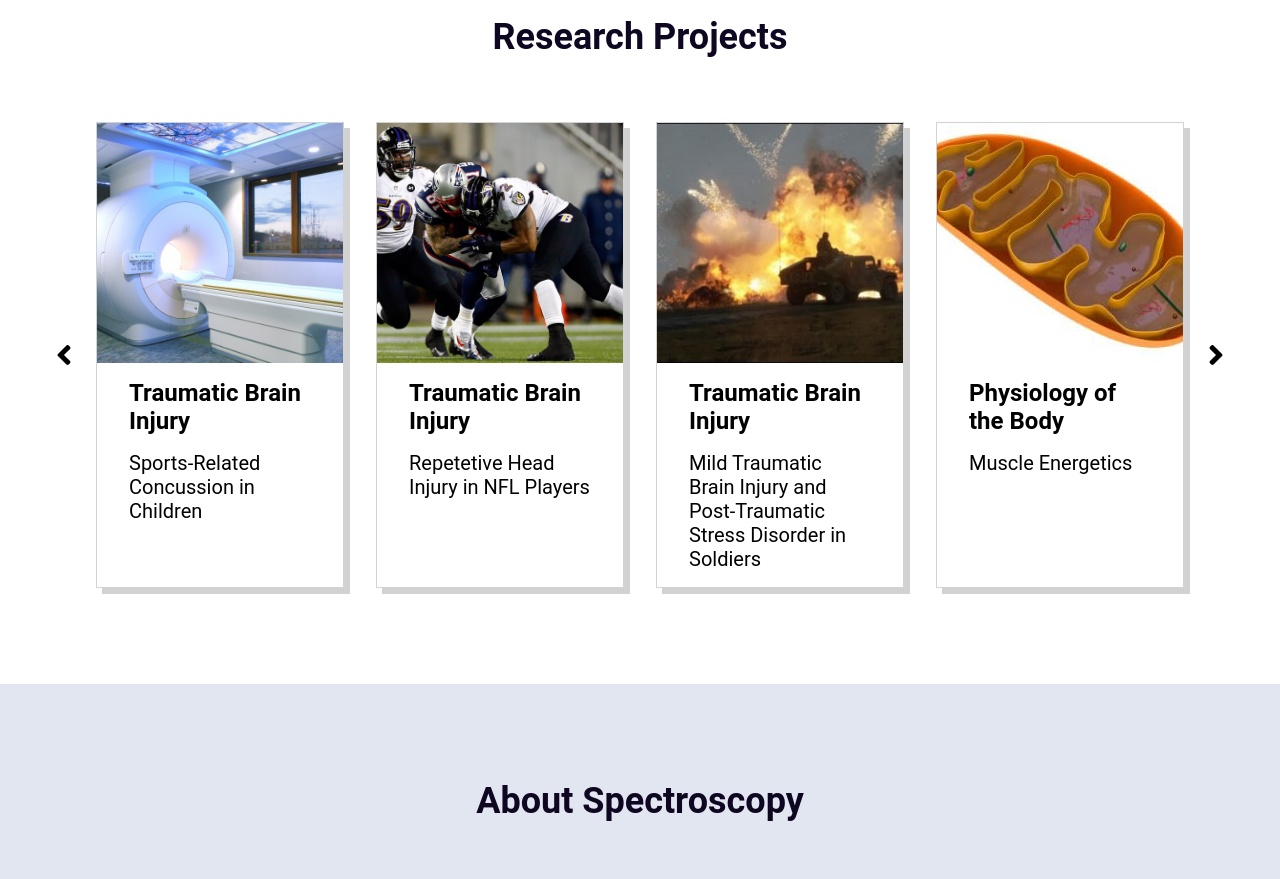
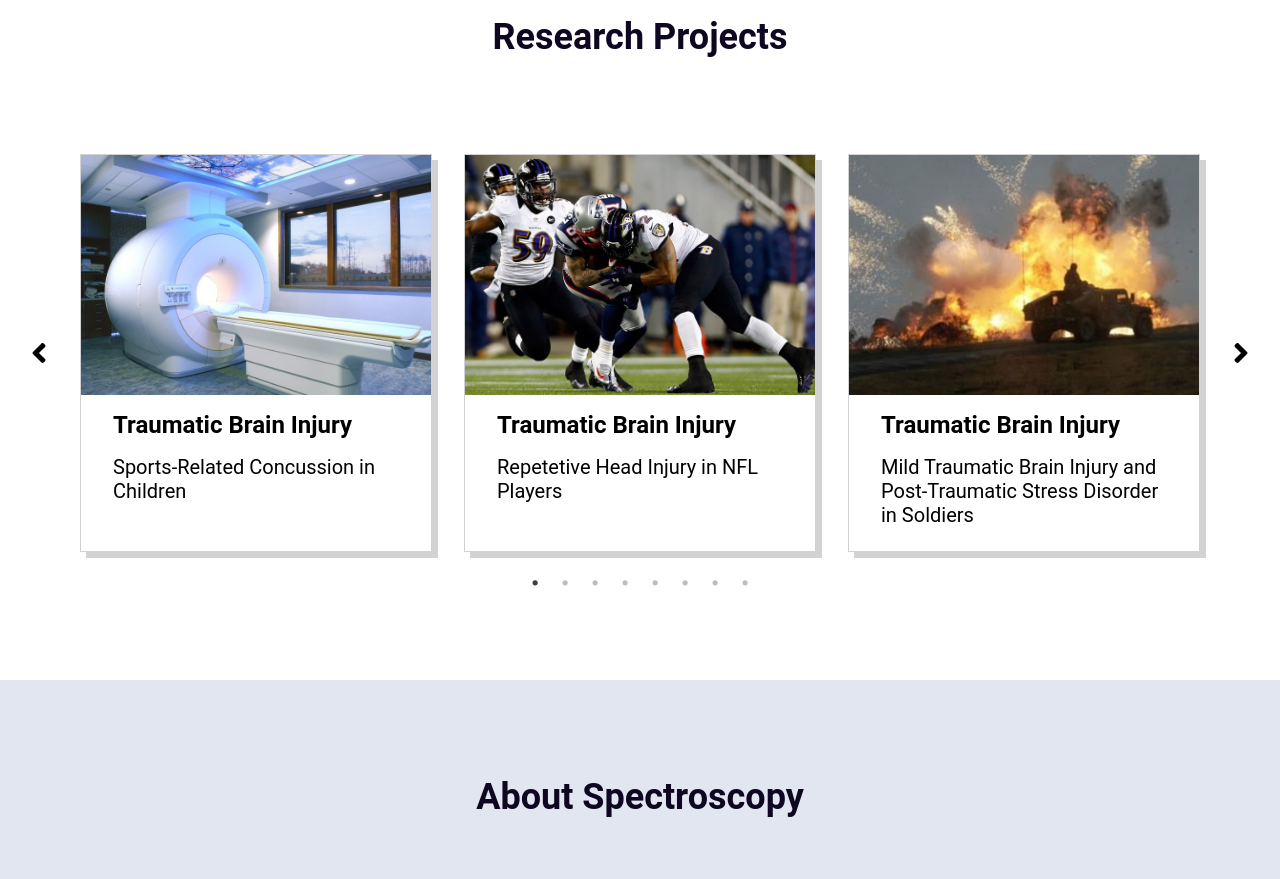
Before and after one commit to hjiang1/ccs, a Gatsby site: page / in a window 1280 px wide. Shown: the part 880-1759 px from the top of the page. Built offline with nearby package versions, Linux system fonts and the light colour scheme; Gatsby itself is replaced by a stand-in of ours.

Commit message:
add slider

```diff
--- a/package.json
+++ b/package.json
@@ -21,6 +21,8 @@
     "react-dom": "^16.12.0",
     "react-helmet": "^6.0.0",
     "react-icons": "^3.10.0",
+    "react-slick": "^0.26.1",
+    "slick-carousel": "^1.8.1",
     "styled-components": "^5.1.1"
   },
   "devDependencies": {
--- /dev/null
+++ b/src/components/Carousel/index.js
@@ -0,0 +1,145 @@
+import React, { useRef, useState, useEffect } from "react"
+import styled from "styled-components"
+import Slider from "react-slick"
+
+import { FaAngleLeft, FaAngleRight } from "react-icons/fa"
+
+import PreviewCard from "../PreviewCard"
+
+import mri from "../../images/mri.png"
+import nfl from "../../images/nfl.png"
+import explosion from "../../images/explosion.png"
+import atp from "../../images/atp.png"
+
+import "slick-carousel/slick/slick.css"
+import "slick-carousel/slick/slick-theme.css"
+
+const Container = styled.div`
+  .slick-list {
+    margin: 1rem;
+  }
+
+  .page-button-container {
+    width: 2rem;
+    height: 2rem;
+
+    ::before {
+      display: none;
+    }
+  }
+
+  .page-button {
+    height: 2rem;
+    width: 2rem;
+    transition: transform 0.2s ease;
+
+    :hover {
+      transform: scale(1.2);
+    }
+
+    svg {
+      height: 2rem;
+      width: 2rem;
+      color: black;
+    }
+  }
+`
+
+const NextArrow = props => {
+  const { className, style, onClick } = props
+
+  return (
+    <div className={`${className} page-button-container`} style={style}>
+      <button className="page-button" onClick={onClick}>
+        <FaAngleRight />
+      </button>
+    </div>
+  )
+}
+
+const PrevArrow = props => {
+  const { className, style, onClick } = props
+
+  return (
+    <div className={`${className} page-button-container`} style={style}>
+      <button className="page-button" onClick={onClick}>
+        <FaAngleLeft />
+      </button>
+    </div>
+  )
+}
+
+const Carousel = () => {
+  const [numSlides, setNumSlides] = useState(
+    Math.round(window.innerWidth / 500)
+  )
+
+  const sliderRef = useRef(null)
+  const settings = {
+    dots: true,
+    infinite: true,
+    speed: 500,
+    slidesToShow: numSlides,
+    slidesToScroll: 1,
+    swipeToSlide: true,
+    prevArrow: <PrevArrow />,
+    nextArrow: <NextArrow />,
+  }
+
+  const onResize = window.addEventListener("resize", () => {
+    setNumSlides(Math.round(window.innerWidth / 500))
+  })
+
+  useEffect(() => () => {
+    window.removeEventListener("resize", onResize)
+  })
+
+  return (
+    <Container>
+      <Slider {...settings} ref={sliderRef}>
+        <PreviewCard
+          title="Traumatic Brain Injury"
+          detail="Sports-Related Concussion in Children"
+          image={mri}
+        />
+        <PreviewCard
+          title="Traumatic Brain Injury"
+          detail="Repetetive Head Injury in NFL Players"
+          image={nfl}
+        />
+        <PreviewCard
+          title="Traumatic Brain Injury"
+          detail="Mild Traumatic Brain Injury and Post-Traumatic Stress Disorder in Soldiers"
+          image={explosion}
+        />
+        <PreviewCard
+          title="Physiology of the Body"
+          detail="Muscle Energetics"
+          image={atp}
+        />
+        <PreviewCard
+          title="Traumatic Brain Injury"
+          detail="Sports-Related Concussion in Children"
+          image={mri}
+        />
+        <PreviewCard
+          title="Traumatic Brain Injury"
+          detail="Repetetive Head Injury in NFL Players"
+          image={nfl}
+        />
+        <PreviewCard
+          title="Traumatic Brain Injury"
+          detail="Mild Traumatic Brain Injury and Post-Traumatic Stress Disorder in Soldiers"
+          image={explosion}
+        />
+        <PreviewCard
+          title="Physiology of the Body"
+          detail="Muscle Energetics"
+          image={atp}
+        />
+      </Slider>
+    </Container>
+  )
+}
+
+export default Carousel
--- a/src/components/Footer/index.js
+++ b/src/components/Footer/index.js
@@ -51,10 +51,10 @@ const Footer = () => {
           <h6 className="footer-item-title">
             Center for Clinical Spectroscopy
           </h6>
-          <div className="footer-item-line address1">221 Longwood Ave BLI-236</div>
-          <div className="footer-item-line address2">
-            Boston, MA 02115
+          <div className="footer-item-line address1">
+            221 Longwood Ave BLI-236
           </div>
+          <div className="footer-item-line address2">Boston, MA 02115</div>
           <div className="footer-item-line phone">Phone: (617) 525-5086</div>
           <div className="footer-item-line email">
             Email:{" "}
--- a/src/components/HomePage/ProjectsPreview.js
+++ b/src/components/HomePage/ProjectsPreview.js
@@ -1,13 +1,7 @@
 import React from "react"
 import styled from "styled-components"
-import { FaAngleLeft, FaAngleRight } from "react-icons/fa"
 
-import PreviewCard from "../PreviewCard"
-
-import mri from "../../images/mri.png"
-import nfl from "../../images/nfl.png"
-import explosion from "../../images/explosion.png"
-import atp from "../../images/atp.png"
+import Carousel from "../Carousel"
 
 const Container = styled.div`
   display: flex;
@@ -30,31 +24,8 @@ const Container = styled.div`
     }
   }
 
-  .preview-container {
-    display: flex;
-    align-items: center;
-
-    .preview-page-button {
-      height: 2rem;
-      width: 2rem;
-      transition: transform 0.2s ease;
-
-      svg {
-        height: 2rem;
-        width: 2rem;
-      }
-
-      :hover {
-        transform: scale(1.25);
-      }
-    }
-
-    .card-container {
-      display: grid;
-      grid-template-columns: repeat(4, 1fr);
-      grid-gap: 2rem;
-      margin: 0 1rem;
-    }
+  .preview-content {
+    width: 100%;
   }
 `
 
@@ -62,35 +33,8 @@ const ProjectsPreview = props => {
   return (
     <Container {...props}>
       <h2 className="projects-preview-title">Research Projects</h2>
-      <div className="preview-container">
-        <button className="preview-page-button">
-          <FaAngleLeft />
-        </button>
-        <div className="card-container">
-          <PreviewCard
-            title="Traumatic Brain Injury"
-            detail="Sports-Related Concussion in Children"
-            image={mri}
-          />
-          <PreviewCard
-            title="Traumatic Brain Injury"
-            detail="Repetetive Head Injury in NFL Players"
-            image={nfl}
-          />
-          <PreviewCard
-            title="Traumatic Brain Injury"
-            detail="Mild Traumatic Brain Injury and Post-Traumatic Stress Disorder in Soldiers"
-            image={explosion}
-          />
-          <PreviewCard
-            title="Physiology of the Body"
-            detail="Muscle Energetics"
-            image={atp}
-          />
-        </div>
-        <button className="preview-page-button">
-          <FaAngleRight />
-        </button>
+      <div className="preview-content">
+        <Carousel />
       </div>
     </Container>
   )
--- a/src/components/PreviewCard.js
+++ b/src/components/PreviewCard.js
@@ -10,6 +10,7 @@ const Container = styled.div`
   cursor: pointer;
   transition: transform 0.2s ease, box-shadow 0.2s ease;
   box-shadow: 6px 6px #d2d2d2;
+  margin: 1rem;
 
   .card-image {
     height: 15rem;
@@ -24,6 +25,7 @@ const Container = styled.div`
   .study-detail {
     margin: 0 2rem 1rem;
     font-size: 1.25rem;
+    height: 5rem;
   }
 
   :hover {
@@ -34,7 +36,7 @@ const Container = styled.div`
 
 const PreviewCard = ({ title, detail, image }) => {
   return (
-    <Container>
+    <Container className="card">
       <img className="card-image" src={image} alt="mri" />
       <h5 className="study-title">{title}</h5>
       <div className="study-detail">{detail}</div>
--- a/src/pages/contact.js
+++ b/src/pages/contact.js
@@ -42,10 +42,10 @@ const Contact = () => (
           <div className="contact-info">
             <div className="section-title">Address</div>
             <div className="address-item">Center for Clinical Spectroscopy</div>
-            <div className="address-item address1">221 Longwood Ave BLI-236</div>
-            <div className="address-item address2">
-              Boston, MA 02115
+            <div className="address-item address1">
+              221 Longwood Ave BLI-236
             </div>
+            <div className="address-item address2">Boston, MA 02115</div>
             <div className="section-title">Contact Information</div>
             <div className="contact-info-item phone">Phone: (617) 525-5086</div>
             <div className="contact-info-item email">
```
Also changed, not shown: 1 other file.
